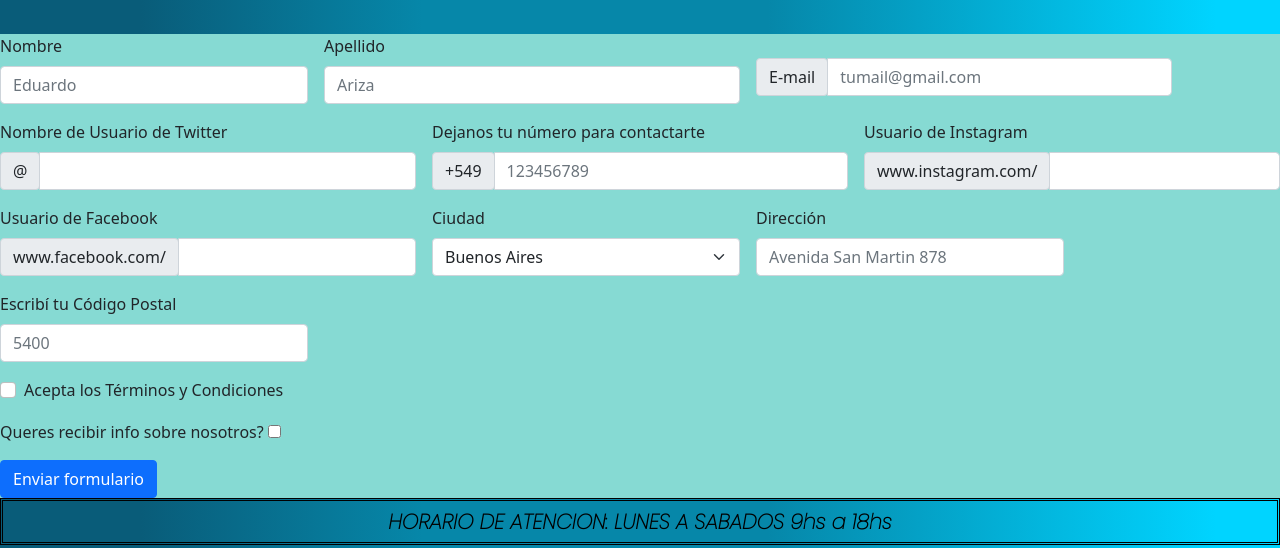
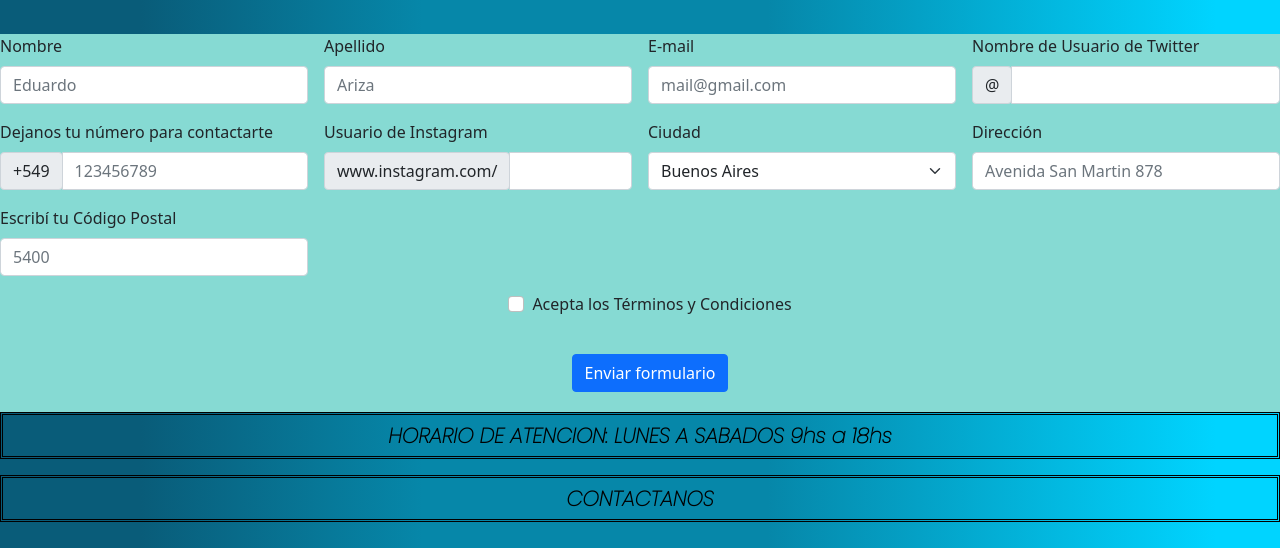
Before and after one commit to EduAriza/DeEtiket-Ariza-Jorge-Eduardo, a plain HTML site: page Secciones/contacto.html in a window 1280 px wide. Shown: the part 222-770 px from the top of the page. Drawn offline with nearby package versions, Linux system fonts and the light colour scheme; a web font is replaced by a local one.

Commit message:
detalles

```diff
--- a/Secciones/contacto.html
+++ b/Secciones/contacto.html
@@ -16,7 +16,7 @@
   <header>
     <nav class="navbar navbar-expand-lg navbar-dark">
         <div class="container-fluid">
-          <a class="navbar-brand" href="../index.html"><img src="../images/Logo2.JPG" alt="logoEmpresa"></a>
+            <a class="navbar-brand" href="../index.html"><img src="../images/Logo2.JPG" alt="logoEmpresa"></a>
           <button class="navbar-toggler" type="button" data-bs-toggle="collapse" data-bs-target="#navbarSupportedContent" aria-controls="navbarSupportedContent" aria-expanded="false" aria-label="Toggle navigation">
             <span class="navbar-toggler-icon"></span>
           </button>
@@ -54,20 +54,17 @@
                   <input type="text" class="form-control" id="validationCustom01" placeholder="Eduardo" required>
                 </div>
 
-                <div class="col-md-4">
+                <div class="col-md-3">
                   <label for="validationCustom02" class="form-label">Apellido</label>
                   <input type="text" class="form-control" id="validationCustom02" placeholder="Ariza" required>
                 </div>
 
-                <div class="col-md-4">
-                    <label for="validationCustomUsername" class="form-label"></label>
-                    <div class="input-group has-validation">
-                      <span class="input-group-text" id="inputGroupPrepend">E-mail</span>
-                      <input type="text" class="form-control" id="validationCustomUsername" placeholder="tumail@gmail.com" aria-describedby="inputGroupPrepend" required>
-                    </div>
+                <div class="col-md-3">
+                  <label for="validationCustom02" class="form-label">E-mail</label>
+                  <input type="text" class="form-control" id="validationCustom02" placeholder="mail@gmail.com" required>
                 </div>
 
-                <div class="col-md-4">
+                <div class="col-md-3">
                   <label for="validationCustomUsername" class="form-label">Nombre de Usuario de Twitter</label>
                   <div class="input-group has-validation">
                     <span class="input-group-text" id="inputGroupPrepend">@</span>
@@ -75,7 +72,7 @@
                   </div>
                 </div>
 
-                <div class="col-md-4">
+                <div class="col-md-3">
                     <label for="validationCustomUsername" class="form-label">Dejanos tu número para contactarte</label>
                     <div class="input-group has-validation">
                       <span class="input-group-text" id="inputGroupPrepend">+549</span>
@@ -83,18 +80,10 @@
                     </div>
                 </div>
 
-                <div class="col-md-4">
+                <div class="col-md-3">
                     <label for="validationCustomUsername" class="form-label">Usuario de Instagram</label>
                     <div class="input-group has-validation">
                       <span class="input-group-text" id="inputGroupPrepend">www.instagram.com/</span>
-                      <input type="text" class="form-control" id="validationCustomUsername" aria-describedby="inputGroupPrepend" required>
-                    </div>
-                </div>
-
-                <div class="col-md-4">
-                    <label for="validationCustomUsername" class="form-label">Usuario de Facebook</label>
-                    <div class="input-group has-validation">
-                      <span class="input-group-text" id="inputGroupPrepend">www.facebook.com/</span>
                       <input type="text" class="form-control" id="validationCustomUsername" aria-describedby="inputGroupPrepend" required>
                     </div>
                 </div>
@@ -144,15 +133,6 @@
                       Acepta los Términos y Condiciones
                     </label>
                   </div>
-
-                    <div class="invalid-feedback">
-                      Debes estar de acuerdo antes de enviar
-                    </div>
-
-                </div>
-
-                <div>Queres recibir info sobre nosotros?
-                    <input type="checkbox" name="acepta" value="1">
                 </div>
 
                 <div class="col-12">
--- a/sass/_generalidades.scss
+++ b/sass/_generalidades.scss
@@ -1,5 +1,4 @@
 /* GENERALIDADES */
-
 * {
     margin: 0;
     padding: 0;
@@ -48,7 +47,7 @@
 
   }
 
- .BordeTituloCentrado{
+ .BordeTituloCentrado {
   border: goldenrod solid 5px;
 
  }
@@ -81,6 +80,4 @@
   .fotoModelo{
     @include sizes (100px, 400px)
   }
-
-
   /*# sourceMappingURL=styles.css.map */
--- a/sass/styles.scss
+++ b/sass/styles.scss
@@ -62,7 +62,7 @@ li {
 
 /*====================   FOOTER   ==================*/
 
-footer{
+footer {
     width: 100%;
     height: 40vh;
     display: flex;
@@ -71,7 +71,7 @@ footer{
 
 }
 
-.iconosRedesSociales{
+.iconosRedesSociales {
     height: 100%;
     width: 30%;
     display: flex;
@@ -80,14 +80,14 @@ footer{
 
 }
 
-.iconosRedesSociales div{
+.iconosRedesSociales div {
     width: 60%;
     display: flex;
     justify-content: center;
 
 }
 
-.footerParrafo{
+.footerParrafo {
     color: black;
     border: double black;
     padding: 5px;
@@ -114,7 +114,7 @@ footer{
         padding: 0 1rem;
     }
 
-    .sectionNewinvierno{
+    .sectionNewinvierno {
         margin: 1rem 0 3rem 0;
         padding: 0 1rem;
         display: grid;
@@ -127,13 +127,13 @@ footer{
         justify-items: center;
     }
 
-    .sectionNewinvierno_parrafo{
+    .sectionNewinvierno_parrafo {
         grid-area: parrafoNewinvierno;
         display: flex;
         align-items: center;
     }
 
-    .section30off{
+    .section30off {
         margin: 1rem 0 3rem 0;
         padding: 0 1rem;
         display: grid;
@@ -146,14 +146,14 @@ footer{
         justify-items: center;
     }
 
-    .section30off_parrafo{
+    .section30off_parrafo {
         grid-area: parrafo30off;
         width: 100%;
         display: flex;
         align-items: center;
     }
 
-    .sectionNuevosproductos{
+    .sectionNuevosproductos {
         margin: 1rem 0 3rem 0;
         padding: 0 1rem;
         display: grid;
@@ -166,7 +166,7 @@ footer{
         justify-items: center;
     }
 
-    .sectionNuevosproductos_parrafo{
+    .sectionNuevosproductos_parrafo {
         grid-area: parrafoNuevosproductos;
         display: flex;
         align-items: center;
@@ -175,7 +175,7 @@ footer{
 
     /*====================   FOOTER   ==================*/
 
-    footer{
+    footer {
         width: 100%;
         height: 35vh;
         display: flex;
@@ -184,7 +184,7 @@ footer{
 
     }
 
-    .iconosRedesSociales{
+    .iconosRedesSociales {
         height: 100%;
         width: 30%;
         display: flex;
@@ -193,14 +193,14 @@ footer{
 
     }
 
-    .iconosRedesSociales div{
+    .iconosRedesSociales div {
         width: 15%;
         display: flex;
         justify-content: center;
 
     }
 
-    .footerParrafo{
+    .footerParrafo {
         color: black;
         border: double black;
         padding: 5px;
@@ -215,12 +215,12 @@ footer{
 
 /* DESKTOP */
 
-@media screen and (min-width: 1024px){
+@media screen and (min-width: 1024px) {
 
 /*---------------MAIN-------------------  */
 
     /* SECTION BUZOS */
-    .sectionBuzos{
+    .sectionBuzos {
         margin: 1rem 0 3rem 0;
         padding: 0 1rem;
         display: grid;
@@ -239,14 +239,14 @@ footer{
     }
 }
 
-    .sectionBuzos_parrafo{
+    .sectionBuzos_parrafo {
         grid-area: parrafoBuzos;
         display: flex;
         align-items: center;
     }
 
     /* SECTION CAMPERAS */
-    .sectionCamperas{
+    .sectionCamperas {
         margin: 1rem 0 3rem 0;
         padding: 0 1rem;
         display: grid;
@@ -259,14 +259,14 @@ footer{
         justify-items: center;
 
 
-    img{
+    img {
         width: 210px;
         margin-bottom: 5px;
 
     }
 }
 
-    .sectionCamperas_parrafo{
+    .sectionCamperas_parrafo {
         grid-area: parrafoCamperas;
         width: 100%;
         display: flex;
@@ -275,7 +275,7 @@ footer{
 
     /* SECTION PANTALONES */
 
-    .sectionPantalones{
+    .sectionPantalones {
         margin: 1rem 0 3rem 0;
         padding: 0 1rem;
         display: grid;
@@ -287,16 +287,24 @@ footer{
             'imgPantalones parrafoPantalones';
         justify-items: center;
 
-    img{
+    img {
         width: 210px;
         margin-bottom: 5px;
 
     }
 }
 
-    .sectionPantalones_parrafo{
+    .sectionPantalones_parrafo {
         grid-area: parrafoPantalones;
         display: flex;
         align-items: center;
     }
 }
+
+.col-12 {
+    margin-left: 10px;
+    margin-bottom: 20px;
+    display: flex;
+    justify-content: center;
+
+}
```
Also changed, not shown: Secciones/productos.html (+2 -0 lines), estilos/styles.css, 1 other file.
